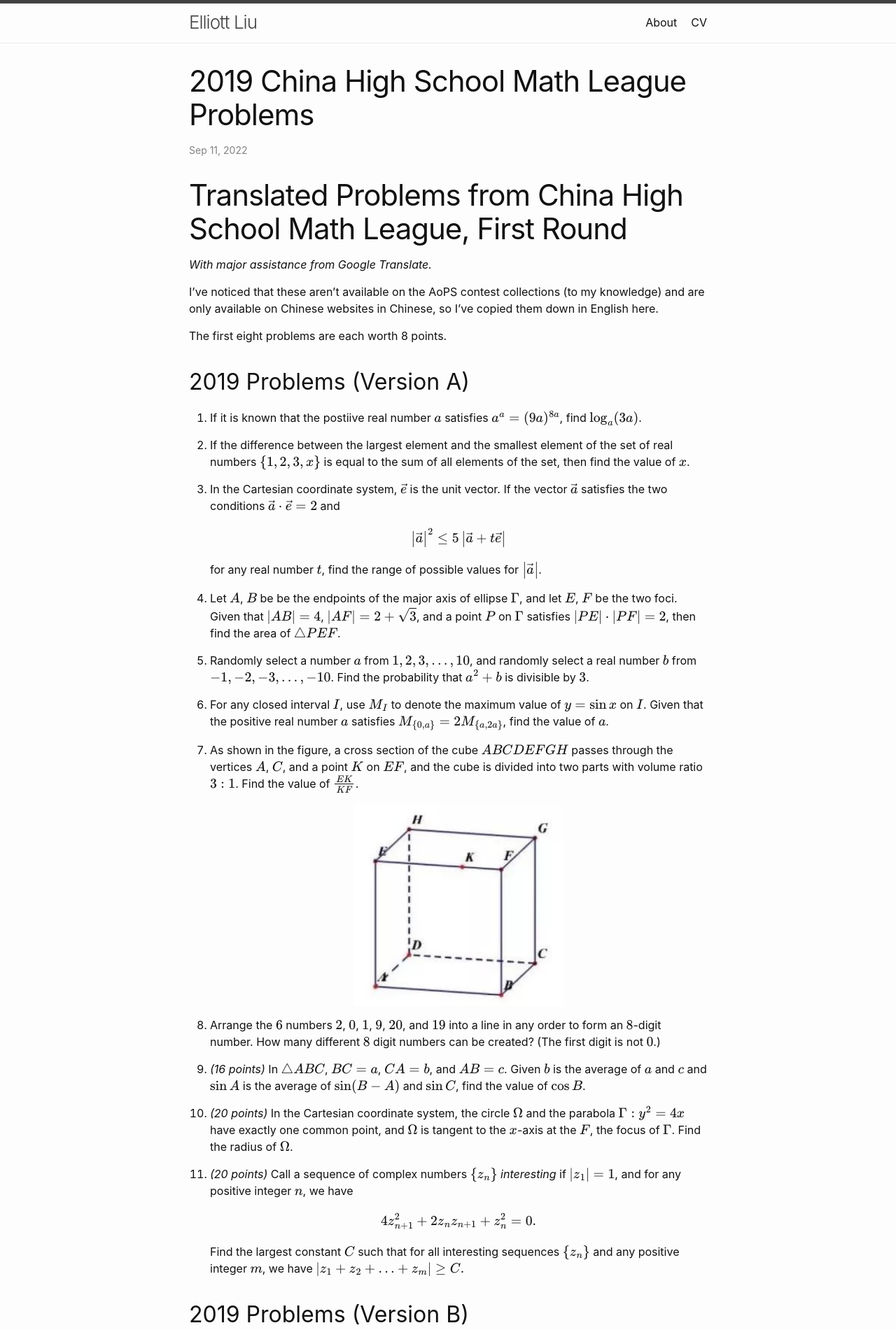
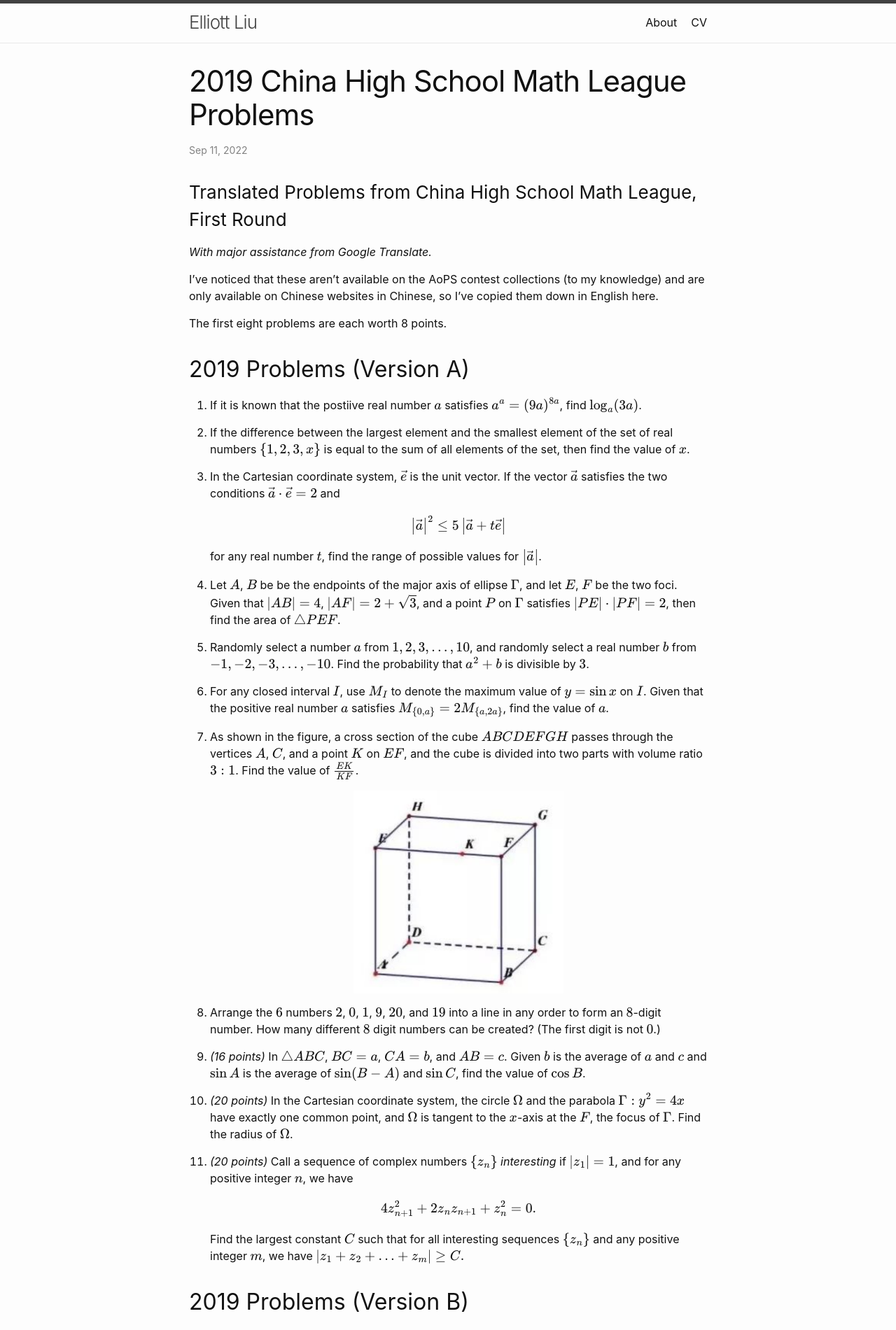
Before and after one commit to PROA200/website, a Jekyll site: the page built from _posts/2022-09-10-2019-china-hs-ml.markdown, in a window 1280 px wide. Shown: the top 1901 px of the page at 70% size. Built offline with Jekyll 4.4.1, drawn with Linux system fonts in a browser that asks for light colours; nearby versions of some CDN libraries.

```diff
--- a/_posts/2022-09-10-2019-china-hs-ml.markdown
+++ b/_posts/2022-09-10-2019-china-hs-ml.markdown
@@ -6,7 +6,7 @@ categories:
 usemathjax: true
 ---
 
-# Translated Problems from China High School Math League, First Round
+### Translated Problems from China High School Math League, First Round
 *With major assistance from Google Translate.*
 
 I've noticed that these aren't available on the AoPS contest collections (to my knowledge) and are only available on Chinese websites in Chinese, so I've copied them down in English here.
```
